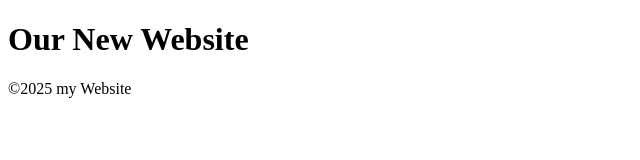
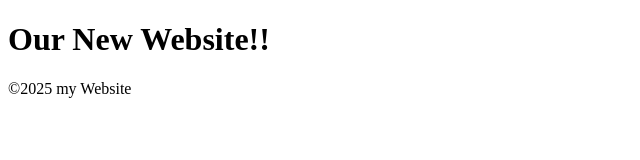
Before and after one commit to rachida-94/version-control-simulation-rachida, a plain HTML site: page SBA-version-control/index.html in a window 1280 px wide. Shown: the full height of the page, 0-640 px from the left. Drawn offline with Linux system fonts and the light colour scheme.

Commit message:
Update index.html

```diff
--- a/SBA-version-control/index.html
+++ b/SBA-version-control/index.html
@@ -6,7 +6,7 @@
     <title>Document</title>
 </head>
 <body>
-    <h1>Our New Website</h1>
+    <h1>Our New Website!!</h1>
 
 
 
```
